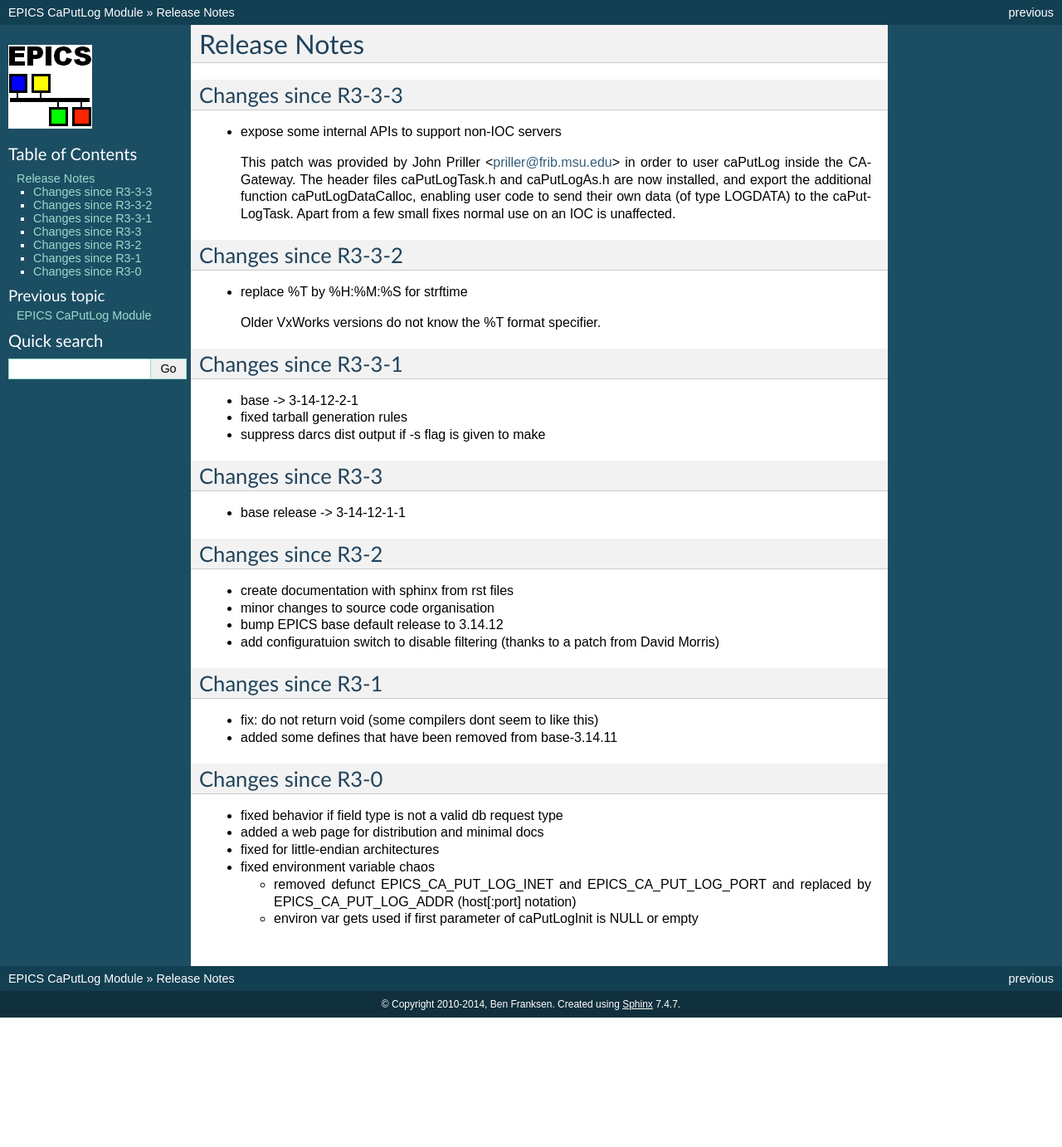
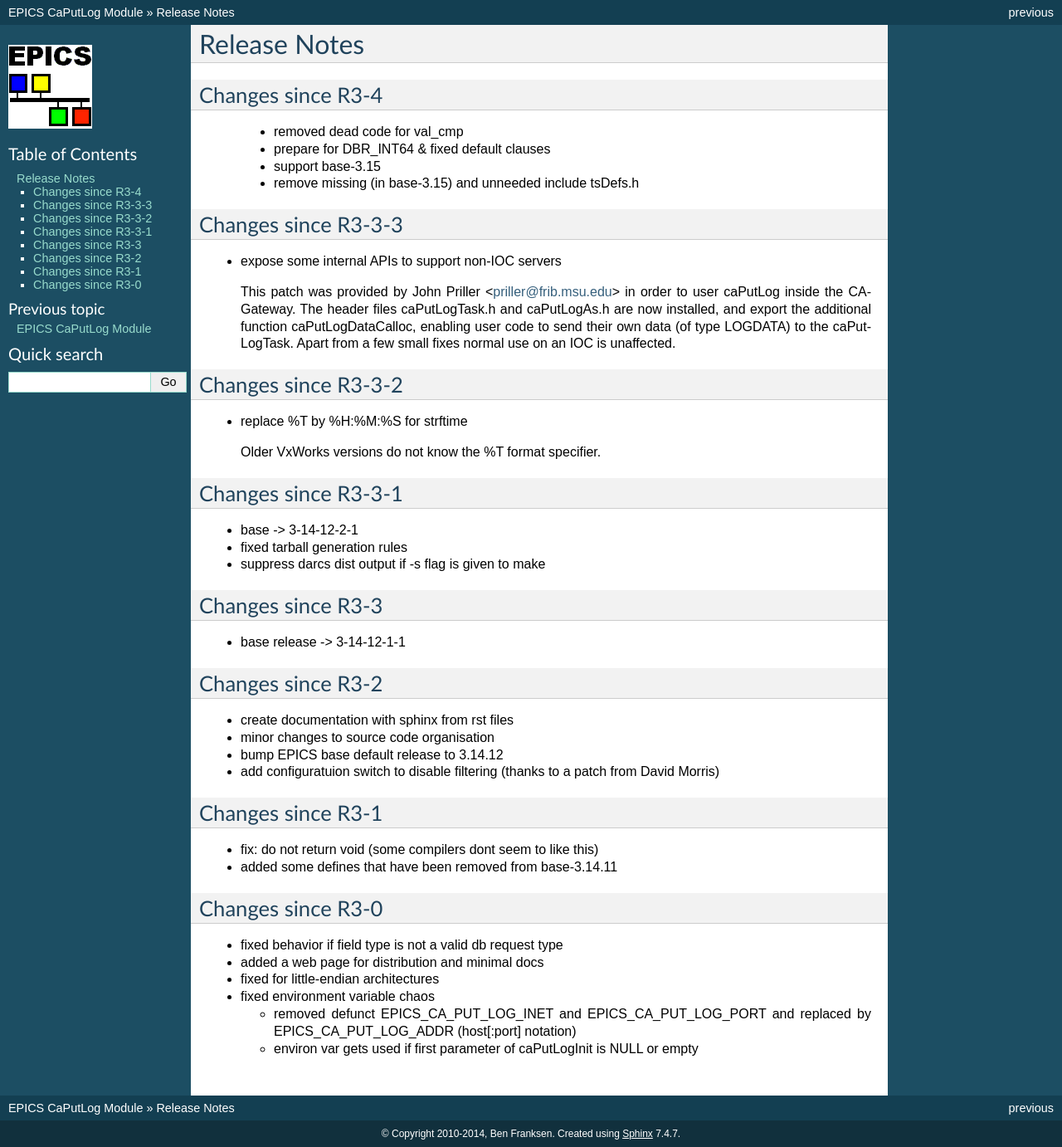
Before and after one commit to ISISComputingGroup/EPICS-caPutLog, a Sphinx documentation site: the page built from docs/releasenotes.rst, in a window 1280 px wide. Shown: the whole page at 83% size. Built offline with Sphinx 7.4.7, drawn with Linux system fonts in a browser that asks for light colours; before the commit the page ends 1226 px from its top, so only the background shows below that.

Commit message:
Update to vendor 3_5

```diff
--- a/docs/releasenotes.rst
+++ b/docs/releasenotes.rst
@@ -1,5 +1,18 @@
 Release Notes
 =============
+
+.. _R3-5:
+
+Changes since R3-4
+------------------
+
+  * removed dead code for val_cmp
+
+  * prepare for DBR_INT64 & fixed default clauses
+
+  * support base-3.15
+
+  * remove missing (in base-3.15) and unneeded include tsDefs.h
 
 .. _R3-4:
 
```
Also changed, not shown: docs/index.rst (+2 -5 lines), 4 other files.
